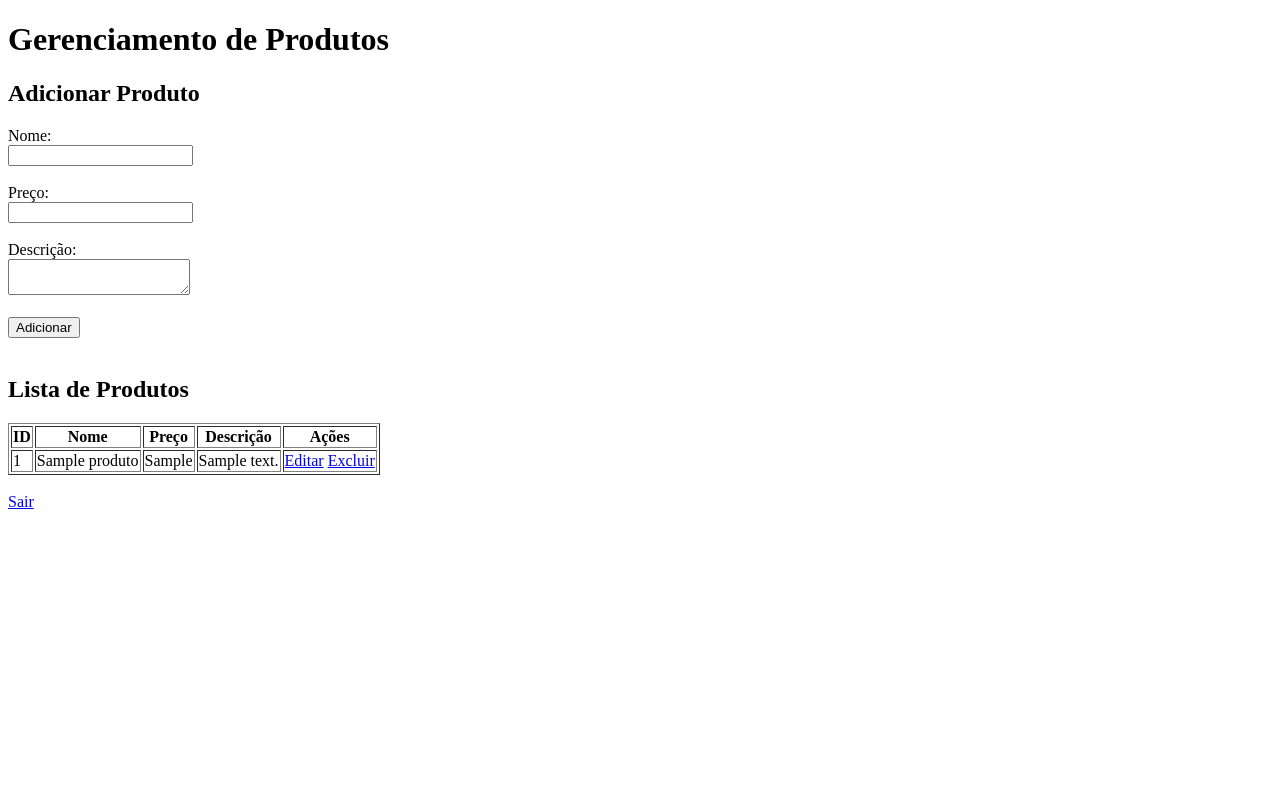
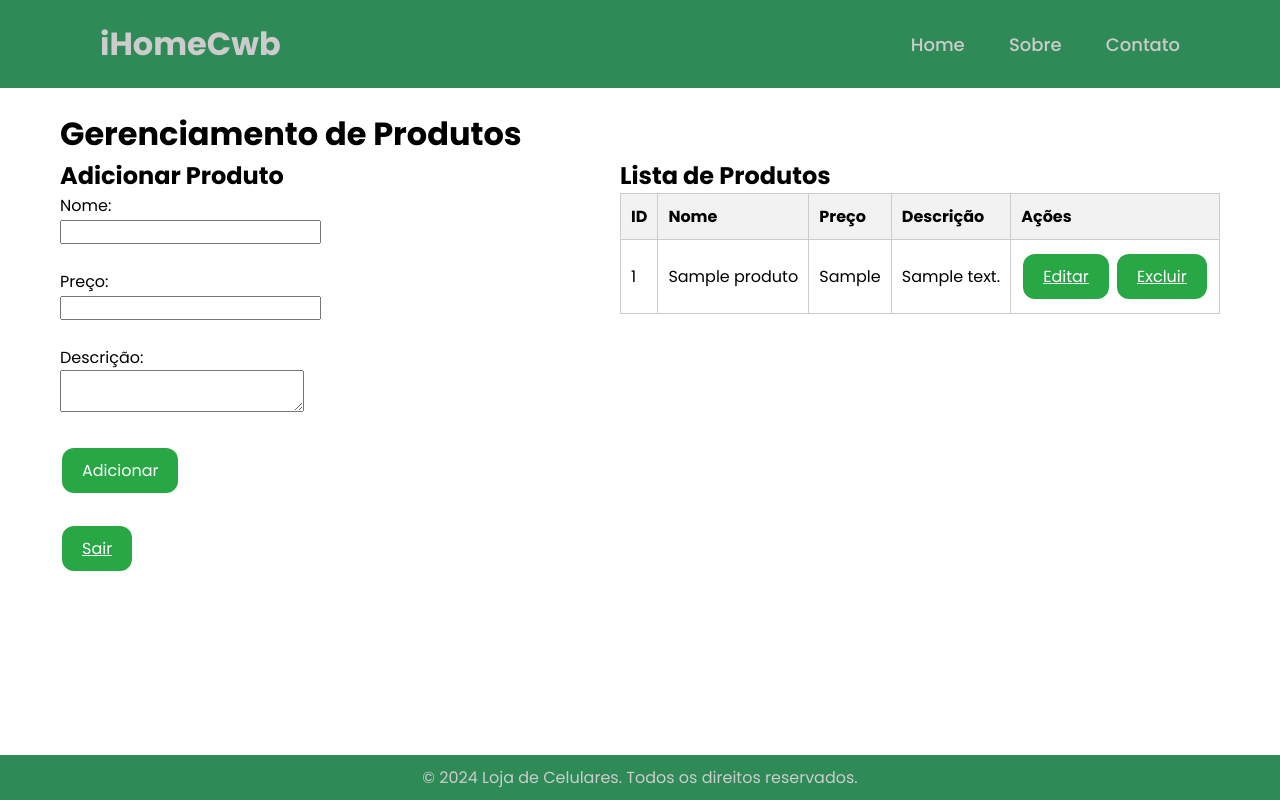
Before and after one commit to pedraov/TrabalhoPHP, a PHP site: page /clientes.php in a window 1280 px wide. Run offline with PHP 8.4, Linux system fonts and the light colour scheme; the visitor is signed in with stand-in values (Sample User, id 1); tables that the repository leaves empty or names only in its code hold one stand-in row (values such as "Sample post").

Commit message:
Mudanças css

```diff
--- a/clientes.php
+++ b/clientes.php
@@ -1,6 +1,8 @@
 <?php
 include('verificarLogin.php');
 include_once 'server.php';
+
+$error_message = '';
 
 // Função para listar produtos
 function listarProdutos($pdo) {
@@ -17,7 +19,7 @@ if (isset($_POST['adicionar'])) {
 
     // Verifica se os campos estão preenchidos
     if (empty($nome) || empty($preco) || empty($descricao)) {
-        echo "Todos os campos são obrigatórios.";
+        $error_message = "Todos os campos são obrigatórios.";
     } else {
         $stmt = $pdo->prepare("INSERT INTO produtos (nome, preco, descricao) VALUES (:nome, :preco, :descricao)");
         $stmt->bindParam(':nome', $nome);
@@ -46,7 +48,7 @@ if (isset($_POST['editar'])) {
 
     // Verifica se os campos estão preenchidos
     if (empty($nome) || empty($preco) || empty($descricao)) {
-        echo "Todos os campos são obrigatórios.";
+        $error_message = "Todos os campos são obrigatórios.";
     } else {
         $stmt = $pdo->prepare("UPDATE produtos SET nome = :nome, preco = :preco, descricao = :descricao WHERE id = :id");
         $stmt->bindParam(':nome', $nome);
@@ -67,10 +69,23 @@ $produtos = listarProdutos($pdo);
     <meta charset="UTF-8">
     <meta name="viewport" content="width=device-width, initial-scale=1.0">
     <title>Gerenciamento de Produtos</title>
+    <link rel="stylesheet" href="style.css">
 </head>
 <body>
+    <header class ="header">
+        <a href="#" class = "logo">iHomeCwb</a>
+
+        <nav class="navbar">
+            <a href="index.php">Home</a>
+            <a href="Sobre.php">Sobre</a>
+            <a href="Contato.php">Contato</a>
+        </nav>
+    </header>
+    <main>
     <h1>Gerenciamento de Produtos</h1>
 
+    <div class="content">
+        <div class="form-container">
     <!-- Formulário para adicionar produto -->
     <h2>Adicionar Produto</h2>
     <form action="clientes.php" method="post">
@@ -84,11 +99,16 @@ $produtos = listarProdutos($pdo);
         <label for="descricao">Descrição:</label><br>
         <textarea id="descricao" name="descricao"></textarea><br><br>
 
-        <input type="submit" value="Adicionar">
+        <?php if (!empty($error_message)): ?>
+            <p class="error-message"><?php echo $error_message; ?></p>
+        <?php endif; ?>
+
+        <input type="submit" value="Adicionar" class="button">
     </form>
-    <br>
+</div>
 
     <!-- Tabela de produtos -->
+    <div class="table-container">
     <h2>Lista de Produtos</h2>
     <table border="1">
         <thead>
@@ -108,13 +128,15 @@ $produtos = listarProdutos($pdo);
                 <td><?php echo $produto['preco']; ?></td>
                 <td><?php echo $produto['descricao']; ?></td>
                 <td>
-                    <a href="clientes.php?editar=<?php echo $produto['id']; ?>">Editar</a>
-                    <a href="clientes.php?excluir=<?php echo $produto['id']; ?>">Excluir</a>
+                    <a href="clientes.php?editar=<?php echo $produto['id']; ?>" class="button">Editar</a>
+                    <a href="clientes.php?excluir=<?php echo $produto['id']; ?>" class="button">Excluir</a>
                 </td>
             </tr>
             <?php endforeach; ?>
         </tbody>
     </table>
+    </div>
+    </div>
 
     <!-- Formulário para editar produto -->
     <?php
@@ -125,6 +147,7 @@ $produtos = listarProdutos($pdo);
         $stmt->execute();
         $produto = $stmt->fetch(PDO::FETCH_ASSOC);
     ?>
+    <div class="edit-form">
     <h2>Editar Produto</h2>
     <form action="clientes.php" method="post">
         <input type="hidden" name="editar" value="1">
@@ -138,12 +161,20 @@ $produtos = listarProdutos($pdo);
         <label for="descricao">Descrição:</label><br>
         <textarea id="descricao" name="descricao"><?php echo $produto['descricao']; ?></textarea><br><br>
 
-        <input type="submit" value="Atualizar">
+        <?php if (!empty($error_message)): ?>
+            <p class="error-message"><?php echo $error_message; ?></p>
+        <?php endif; ?>
+        <input type="submit" value="Atualizar" class="button">
     </form>
+    </div>
     <?php
     }
     ?>
     <br>
-    <a href="logout.php">Sair</a>
+    <a href="logout.php" class="button">Sair</a>
+    <main>
+    <footer>
+        <p>&copy; 2024 Loja de Celulares. Todos os direitos reservados.</p>
+    </footer>
 </body>
 </html>
--- a/contato.php
+++ b/contato.php
@@ -18,7 +18,7 @@
 
         </nav>
     </header>*/
-
+    <main>
     <section class="contact">
         <h2>Nos contate!</h2>
 
@@ -48,7 +48,7 @@
         </form>
 
     </section>
-
+    <main>
     <footer>
         <p>&copy; 2024 Loja de Celulares. Todos os direitos reservados.</p>
     </footer>
--- a/style.css
+++ b/style.css
@@ -53,7 +53,7 @@ form .input-box{
 }
 
 .field .item::placeholder{
-    color: rgba(255, 255, 255, .3);
+    color: black
 }
 
 form .textarea-field .item{
@@ -109,6 +109,7 @@ form .textarea-field .item{
 
 
 main {
+    margin: 30px;
     padding: 80px 20px 20px;
     width: 100%;
     max-width: 1200px;
@@ -201,3 +202,67 @@ footer {
         margin-top: 10px;
     }
 }
+
+/* Referente ao gerenciamento de produtos */
+.content {
+    margin: 10;
+    display: flex;
+    gap: 20px;
+}
+
+.form-container, .table-container {
+    width: 100%;
+    max-width: 600px;
+}
+
+.form-container {
+    flex: 1;
+}
+
+.table-container {
+    flex: 2;
+}
+
+table {
+    width: 100%;
+    border-collapse: collapse;
+}
+
+table, th, td {
+    border: 1px solid #ccc;
+}
+
+th, td {
+    padding: 10px;
+    text-align: left;
+}
+
+th {
+    background-color: #f2f2f2;
+}
+
+.button {
+    background-color: #28a745;
+    border: none;
+    color: white;
+    padding: 10px 20px;
+    text-align: center;
+    display: inline-block;
+    font-size: 16px;
+    margin: 4px 2px;
+    cursor: pointer;
+    border-radius: 12px;
+    transition: background-color 0.3s, transform 0.3s;
+}
+
+.button:hover {
+    background-color: #218838;
+    transform: scale(1.05);
+}
+
+.button:active {
+    background-color: #1e7e34;
+    transform: scale(0.95);
+}
+
+/* fim do gerenciamento de produtos */
```
Also changed, not shown: recuperar_senha.php (+15 -0 lines), redefinir_senha.php (+15 -0 lines).
